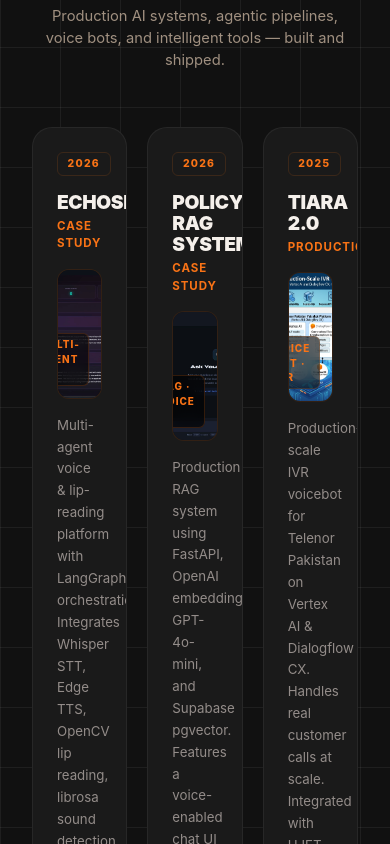
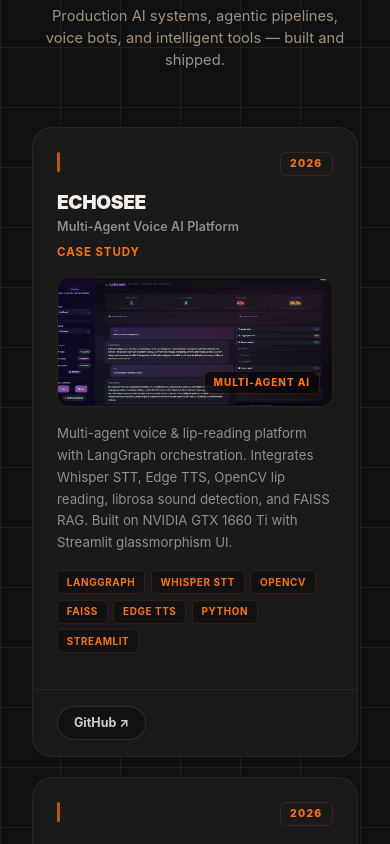
Before and after one commit to HashirAziz/hashir-portfolio, a Next.js app: page / in a window 390 px wide. Shown: the part 4080-4924 px from the top of the page. Built offline with nearby package versions, Linux system fonts and the light colour scheme.

Commit message:
Fix mobile responsiveness for project cards grid

```diff
--- a/components/Projects.tsx
+++ b/components/Projects.tsx
@@ -59,7 +59,7 @@
     category: "DATA ANALYTICS · LLM",
     cardBg: "#0f172a",
     titleColor: "#f5f0eb",
-    accentColor: "#3b82f6",  // Blue
+    accentColor: "#3b82f6",
     textColor: "#fff",
     desc: "AI-powered data analysis platform that lets users chat with CSV files using natural language. Generates instant insights, advanced visualizations (heatmaps, sunburst, Sankey diagrams), and automated reports powered by OpenAI GPT-4o.",
     tags: ["OPENAI GPT-4O","STREAMLIT","PANDAS","PLOTLY","PYTHON","DATA VISUALIZATION"],
@@ -174,6 +174,8 @@
       flexDirection: "column",
       border: `1px solid ${borderColor}`,
       transition: "transform 0.25s, box-shadow 0.25s",
+      width: "100%",
+      boxSizing: "border-box",
     }}
       onMouseEnter={e => {
         (e.currentTarget as HTMLElement).style.transform = "translateY(-6px)";
@@ -198,7 +200,14 @@
           fontSize:"clamp(1.2rem,2vw,1.55rem)", fontWeight:900,
           color: p.titleColor, letterSpacing:"-0.02em",
           lineHeight:1.1, marginBottom:"0.3rem",
+          wordBreak: "break-word",
         }}>{p.title}</h3>
+
+        <p style={{
+          fontSize:"0.78rem", fontWeight:600,
+          color: descColor, letterSpacing:"0.01em",
+          marginBottom:"0.5rem", lineHeight:1.4,
+        }}>{p.subtitle}</p>
 
         <p style={{ fontSize:"0.72rem", fontWeight:700, color: p.accentColor === "#fff" ? (isLight ? "rgba(255,255,255,0.85)" : "rgba(255,255,255,0.7)") : p.accentColor, letterSpacing:"0.08em", textTransform:"uppercase", marginBottom:"1rem" }}>
           {p.badge}
@@ -285,7 +294,7 @@
           </p>
         </div>
 
-        <div style={{ display:"grid", gridTemplateColumns:"repeat(3,1fr)", gap:"1.25rem" }}>
+        <div className="projects-grid">
           {visible.map(p => <ProjectCard key={p.title} p={p} />)}
         </div>
 
@@ -360,11 +369,20 @@
       </div>
 
       <style>{`
-        @media(max-width:768px){
-          #projects > div > div:nth-child(3){ grid-template-columns:1fr !important; }
+        .projects-grid {
+          display: grid;
+          grid-template-columns: repeat(3, 1fr);
+          gap: 1.25rem;
         }
-        @media(max-width:1024px){
-          #projects > div > div:nth-child(3){ grid-template-columns:1fr 1fr !important; }
+        @media (max-width: 1024px) {
+          .projects-grid {
+            grid-template-columns: repeat(2, 1fr);
+          }
+        }
+        @media (max-width: 640px) {
+          .projects-grid {
+            grid-template-columns: 1fr;
+          }
         }
       `}</style>
     </section>
```
